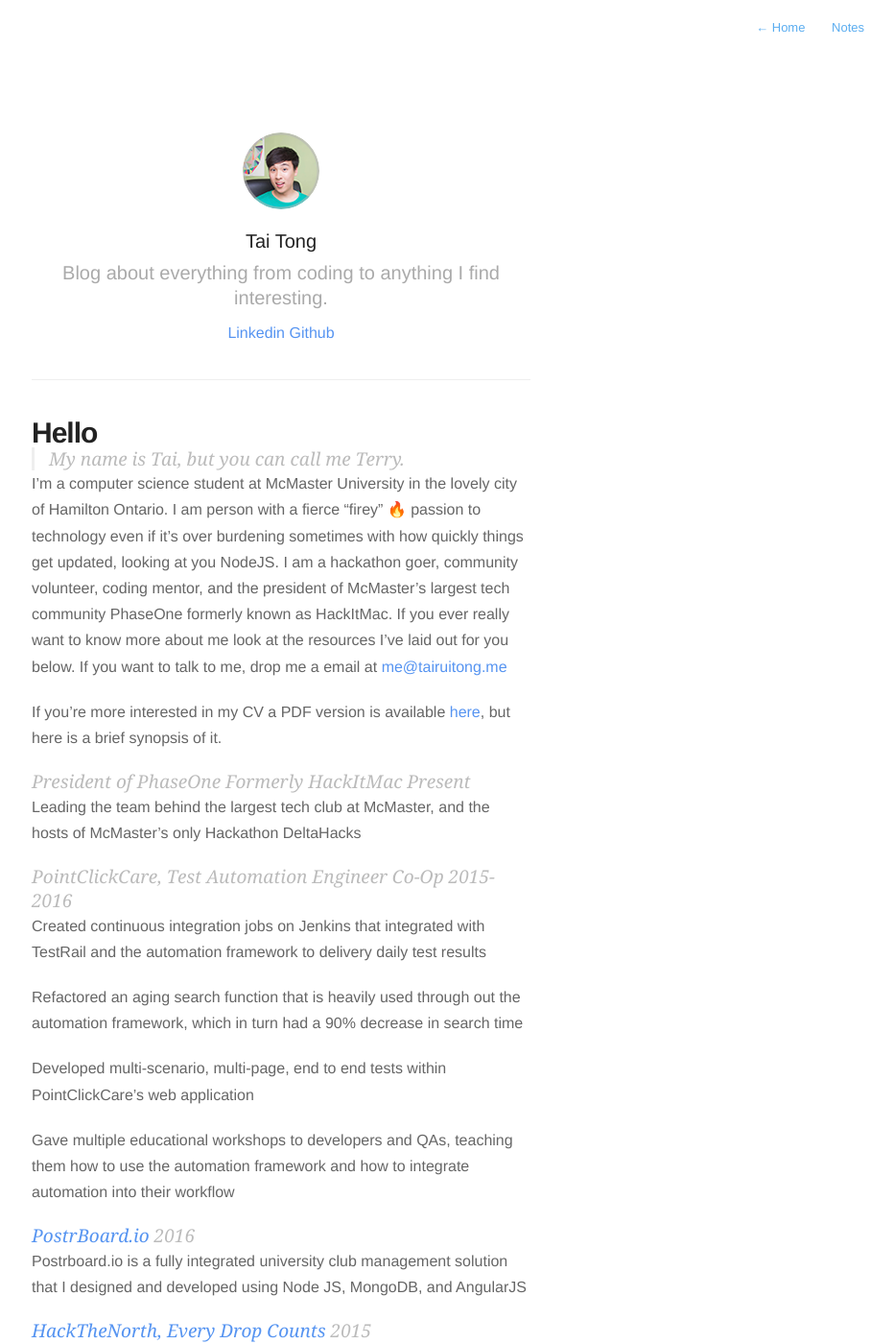
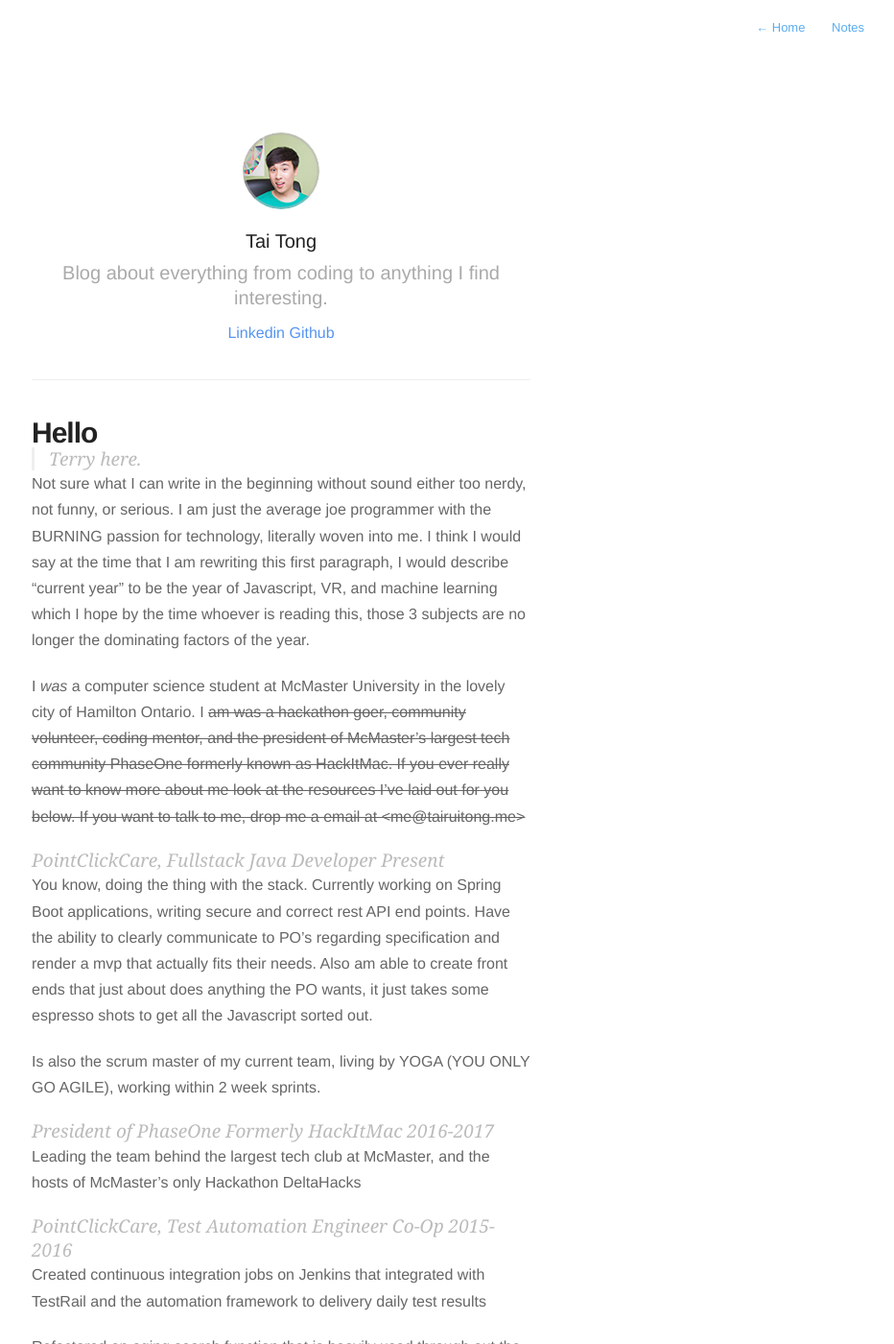
Before and after one commit to thebigbluebox/thebigbluebox.github.io, a Jekyll site: the page built from about.md, in a window 1280 px wide and 1400 px high. Shown: the whole window at 96% size, without its empty margins (347-1279 px from the left). Built offline with Jekyll 4.4.1, drawn with Linux system fonts in a browser that asks for light colours; nearby versions of some CDN libraries.

Commit message:
updated about me

```diff
--- a/about.md
+++ b/about.md
@@ -6,13 +6,18 @@ profile: true
 
 # Hello
 >
-## My name is Tai, but you can call me Terry.
+## Terry here.
 
-I’m a computer science student at McMaster University in the lovely city of Hamilton Ontario. I am person with a fierce “firey” &#128293; passion to technology even if it’s over burdening sometimes with how quickly things get updated, looking at you NodeJS. I am a hackathon goer, community volunteer, coding mentor, and the president of McMaster’s largest tech community PhaseOne formerly known as HackItMac. If you ever really want to know more about me look at the resources I’ve laid out for you below. If you want to talk to me, drop me a email at <me@tairuitong.me>
+Not sure what I can write in the beginning without sound either too nerdy, not funny, or serious. I am just the average joe programmer with the BURNING passion for technology, literally woven into me. I think I would say at the time that I am rewriting this first paragraph, I would describe "current year" to be the year of Javascript, VR, and machine learning which I hope by the time whoever is reading this, those 3 subjects are no longer the dominating factors of the year.
 
-If you’re more interested in my CV a PDF version is available [here](/assets/Terry_Tong-Resume.pdf), but here is a brief synopsis of it.
+I *was* a computer science student at McMaster University in the lovely city of Hamilton Ontario. I <s>am<s> was a hackathon goer, community volunteer, coding mentor, and the president of McMaster’s largest tech community PhaseOne formerly known as HackItMac. If you ever really want to know more about me look at the resources I’ve laid out for you below. If you want to talk to me, drop me a email at <me@tairuitong.me>
 
-## President of PhaseOne Formerly HackItMac  Present
+## PointClickCare, Fullstack Java Developer Present
+You know, doing the thing with the stack. Currently working on Spring Boot applications, writing secure and correct rest API end points. Have the ability to clearly communicate to PO's regarding specification and render a mvp that actually fits their needs. Also am able to create front ends that just about does anything the PO wants, it just takes some espresso shots to get all the Javascript sorted out.
+
+Is also the scrum master of my current team, living by YOGA (YOU ONLY GO AGILE), working within 2 week sprints.
+
+## President of PhaseOne Formerly HackItMac  2016-2017
 Leading the team behind the largest tech club at McMaster, and the hosts of McMaster’s only Hackathon DeltaHacks
 
 ## PointClickCare, Test Automation Engineer Co-Op	2015-2016
```
